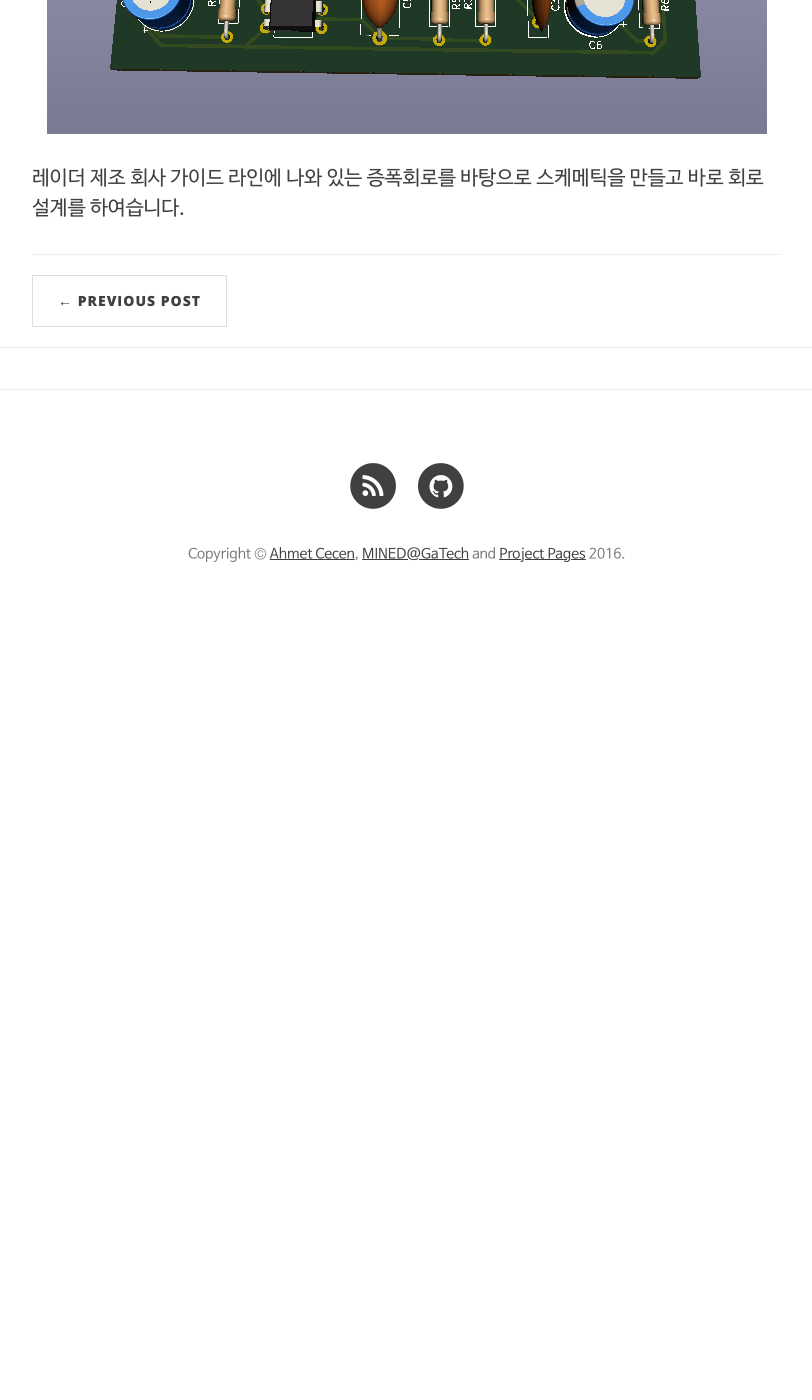
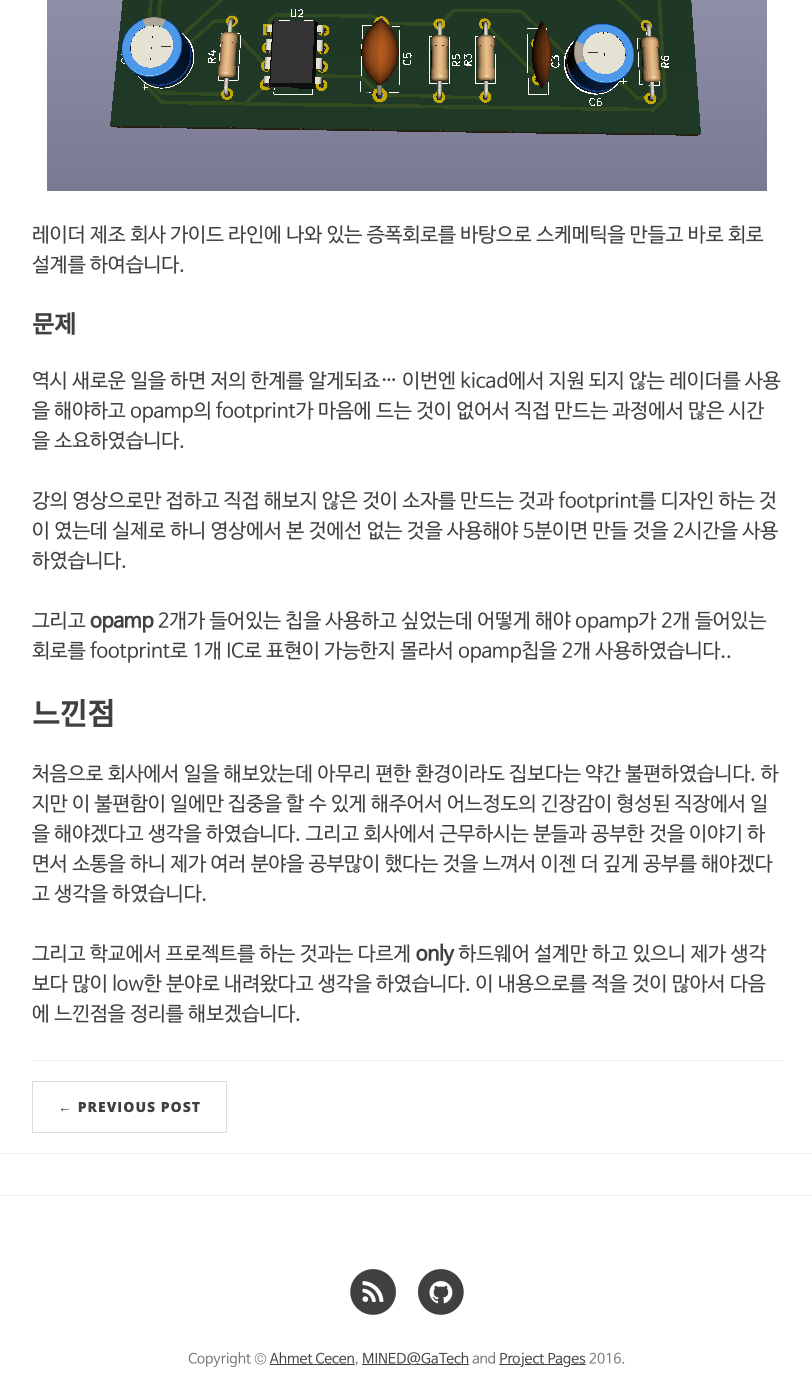
Before and after one commit to fbqweasd/fbqweasd.github.io, a Jekyll site: the page built from _posts/2019-02-13-fealing.md, in a window 1280 px wide and 1400 px high, scrolled down 2140 px. Shown: the whole window, without its empty margins (233-1045 px from the left). Built offline with Jekyll 4.4.1, drawn with Linux system fonts in a browser that asks for light colours; nearby versions of some CDN libraries; comment, search, counter and statistics services are not loaded; before the commit the page ends 2770 px from its top, so only the background shows below that.

Commit message:
jc radar post

```diff
--- a/_posts/2019-02-13-fealing.md
+++ b/_posts/2019-02-13-fealing.md
@@ -13,6 +13,8 @@ __JC레이다__ 라는 회사는 저를 나르샤 프로젝트때 같이 한 멘
 
  멘토님께서 회사에 한번 방문하라 하셔서 방학도중에 올라가 __레이더 신호 증폭 회로__ 를 설계하는 일을 해보았습니다.
 
+### 가서 무엇을 했나?
+
 제가 한 일은 회로를 가지고 __artwork__ 하는 작업을 하였습니다.
 
 ![레이더_증폭_회로도](/img/2019_02_13/레이더_증폭_회로도.png)
@@ -23,3 +25,17 @@ __JC레이다__ 라는 회사는 저를 나르샤 프로젝트때 같이 한 멘
 
 
 레이더 제조 회사 가이드 라인에 나와 있는 증폭회로를 바탕으로 스케메틱을 만들고 바로 회로 설계를 하여습니다.
+
+### 문제
+
+역시 새로운 일을 하면 저의 한계를 알게되죠... 이번엔 kicad에서 지원 되지 않는 레이더를 사용을 해야하고 opamp의 footprint가 마음에 드는 것이 없어서 직접 만드는 과정에서 많은 시간을 소요하였습니다.
+
+강의 영상으로만 접하고 직접 해보지 않은 것이 소자를 만드는 것과 footprint를 디자인 하는 것이 였는데   실제로 하니 영상에서 본 것에선 없는 것을 사용해야 5분이면 만들 것을 2시간을 사용하였습니다.
+
+그리고 __opamp__ 2개가 들어있는 칩을 사용하고 싶었는데 어떻게 해야 opamp가 2개 들어있는 회로를 footprint로 1개 IC로 표현이 가능한지 몰라서 opamp칩을 2개 사용하였습니다..
+
+## 느낀점
+
+처음으로 회사에서 일을 해보았는데 아무리 편한 환경이라도 집보다는 약간 불편하였습니다. 하지만 이 불편함이 일에만 집중을 할 수 있게 해주어서 어느정도의 긴장감이 형성된 직장에서 일을 해야겠다고 생각을 하였습니다. 그리고 회사에서 근무하시는 분들과 공부한 것을 이야기 하면서 소통을 하니 제가 여러 분야을 공부많이 했다는 것을 느껴서 이젠 더 깊게 공부를 해야겠다고 생각을 하였습니다.
+
+그리고 학교에서 프로젝트를 하는 것과는 다르게 __only__ 하드웨어 설계만 하고 있으니 제가 생각보다 많이 low한 분야로 내려왔다고 생각을 하였습니다. 이 내용으로를 적을 것이 많아서 다음에 느낀점을 정리를 해보겠습니다.
```
